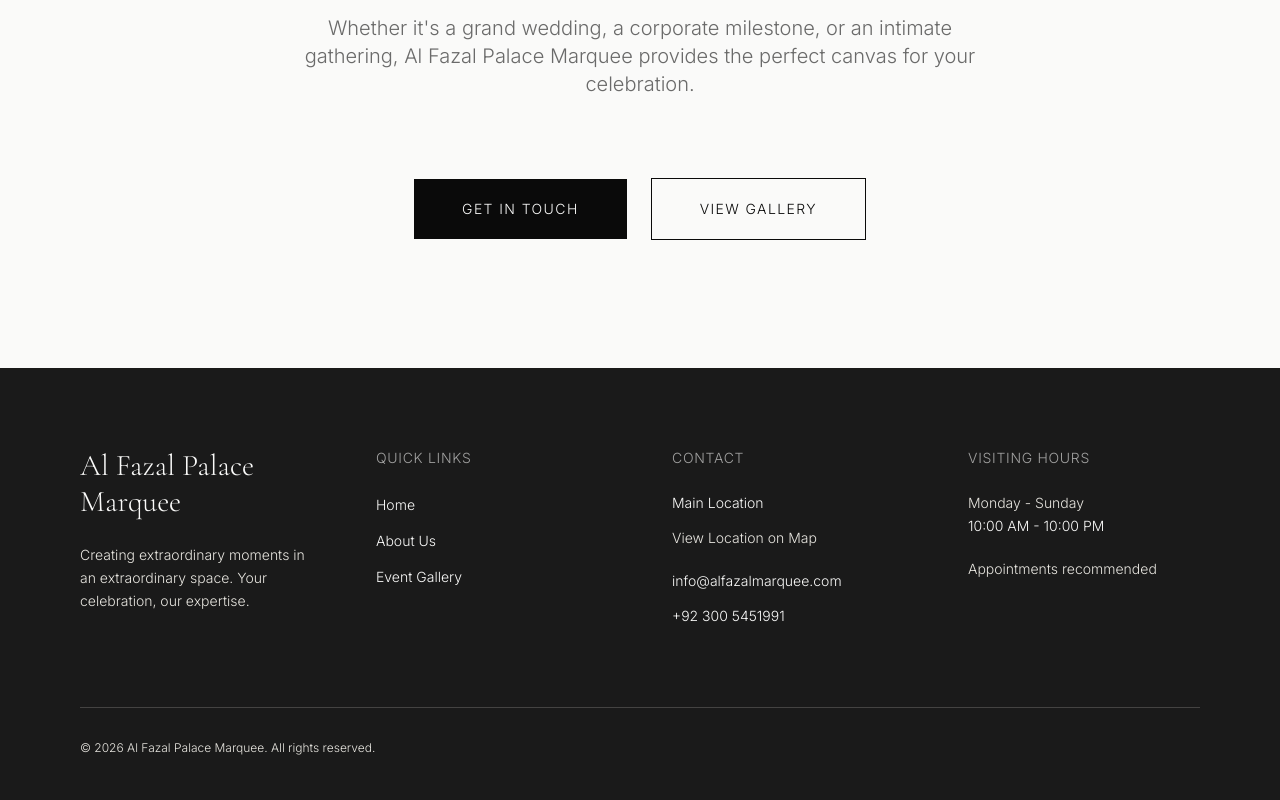
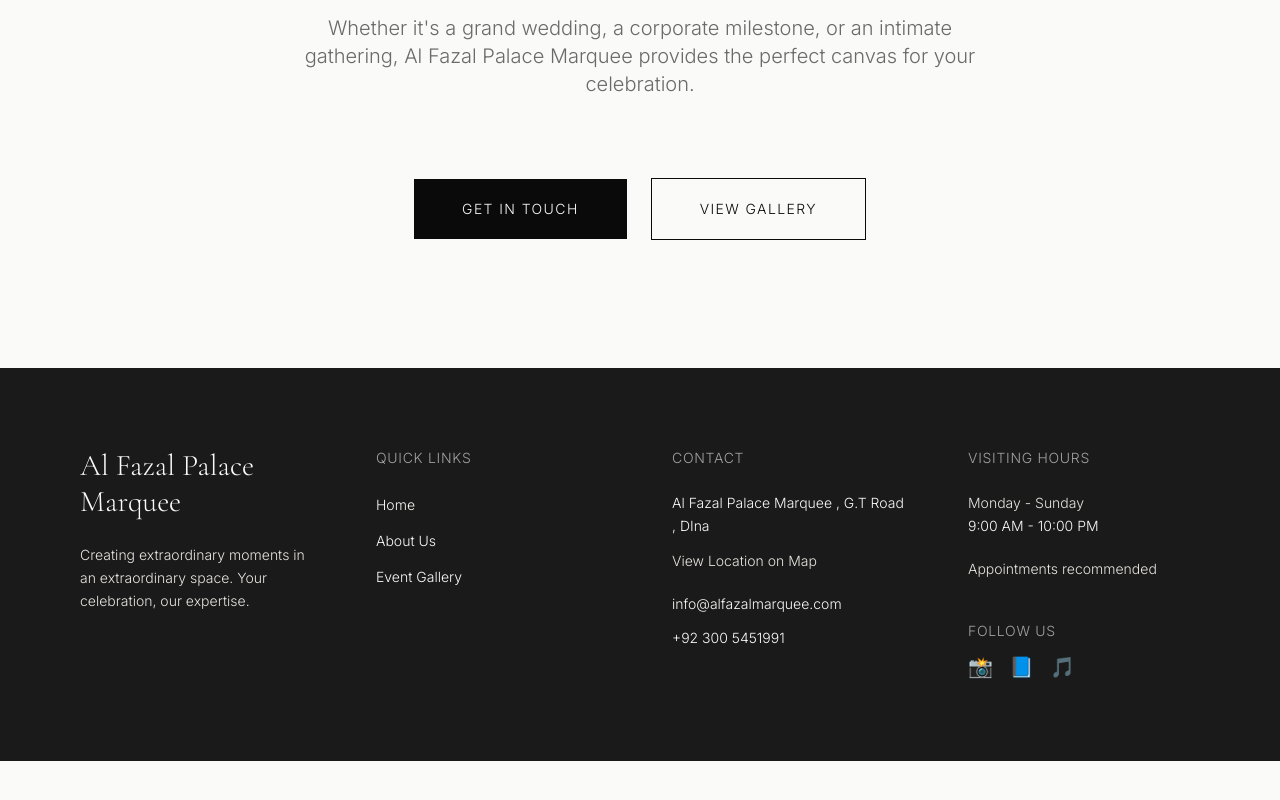
Before and after one commit to iZzIbRaHiM/ALFazalMarque, a Next.js app: page / in a window 1280 px wide. Shown: the part 5746-6546 px from the top of the page. After the commit the page ends 6507 px from the top, so only its background shows below. Built offline with nearby package versions, Linux system fonts and the light colour scheme.

Commit message:
feat: update footer timings, location and add social links

```diff
--- a/components/Footer.tsx
+++ b/components/Footer.tsx
@@ -54,7 +54,7 @@ export default function Footer() {
               Contact
             </h4>
             <ul className="space-y-3 text-sm font-light leading-relaxed">
-              <li>Main Location</li>
+              <li>Al Fazal Palace Marquee , G.T Road , DIna</li>
               <li>
                 <a
                   href="https://maps.app.goo.gl/Eh5JVdAtuef5Ymv9A?g_st=aw"
@@ -70,7 +70,7 @@ export default function Footer() {
             </ul>
           </div>
 
-          {/* Hours */}
+          {/* Hours & Socials */}
           <div className="space-y-6">
             <h4 className="text-sm uppercase tracking-wider font-light opacity-60">
               Visiting Hours
@@ -78,20 +78,49 @@ export default function Footer() {
             <ul className="space-y-3 text-sm font-light leading-relaxed">
               <li>
                 <span className="block text-secondary-warm">Monday - Sunday</span>
-                <span>10:00 AM - 10:00 PM</span>
+                <span>9:00 AM - 10:00 PM</span>
               </li>
               <li className="pt-2 text-secondary-warm">
                 Appointments recommended
               </li>
             </ul>
+
+            {/* Social Links */}
+            <div className="pt-4 space-y-3">
+              <h4 className="text-sm uppercase tracking-wider font-light opacity-60">
+                Follow Us
+              </h4>
+              <div className="flex gap-4">
+                <a
+                  href="https://www.instagram.com/al_fazal_palace_marquee?igsh=bjJ3eDIzOWtpZm5q"
+                  target="_blank"
+                  rel="noopener noreferrer"
+                  className="text-xl transition-opacity duration-300 hover:opacity-60"
+                  aria-label="Instagram"
+                >
+                  📸
+                </a>
+                <a
+                  href="https://www.facebook.com/share/1EMzjGDB66/"
+                  target="_blank"
+                  rel="noopener noreferrer"
+                  className="text-xl transition-opacity duration-300 hover:opacity-60"
+                  aria-label="Facebook"
+                >
+                  📘
+                </a>
+                <a
+                  href="https://www.tiktok.com/@alfazalpalacemarquee?_r=1&_t=ZS-93SJ9H7CsIn"
+                  target="_blank"
+                  rel="noopener noreferrer"
+                  className="text-xl transition-opacity duration-300 hover:opacity-60"
+                  aria-label="TikTok"
+                >
+                  🎵
+                </a>
+              </div>
+            </div>
           </div>
-        </div>
-
-        {/* Bottom Bar */}
-        <div className="mt-20 pt-8 border-t border-secondary-warm/20 flex flex-col md:flex-row justify-between items-center gap-4">
-          <p className="text-xs font-light text-secondary-warm">
-            © {currentYear} Al Fazal Palace Marquee. All rights reserved.
-          </p>
         </div>
       </div>
     </footer>
```
